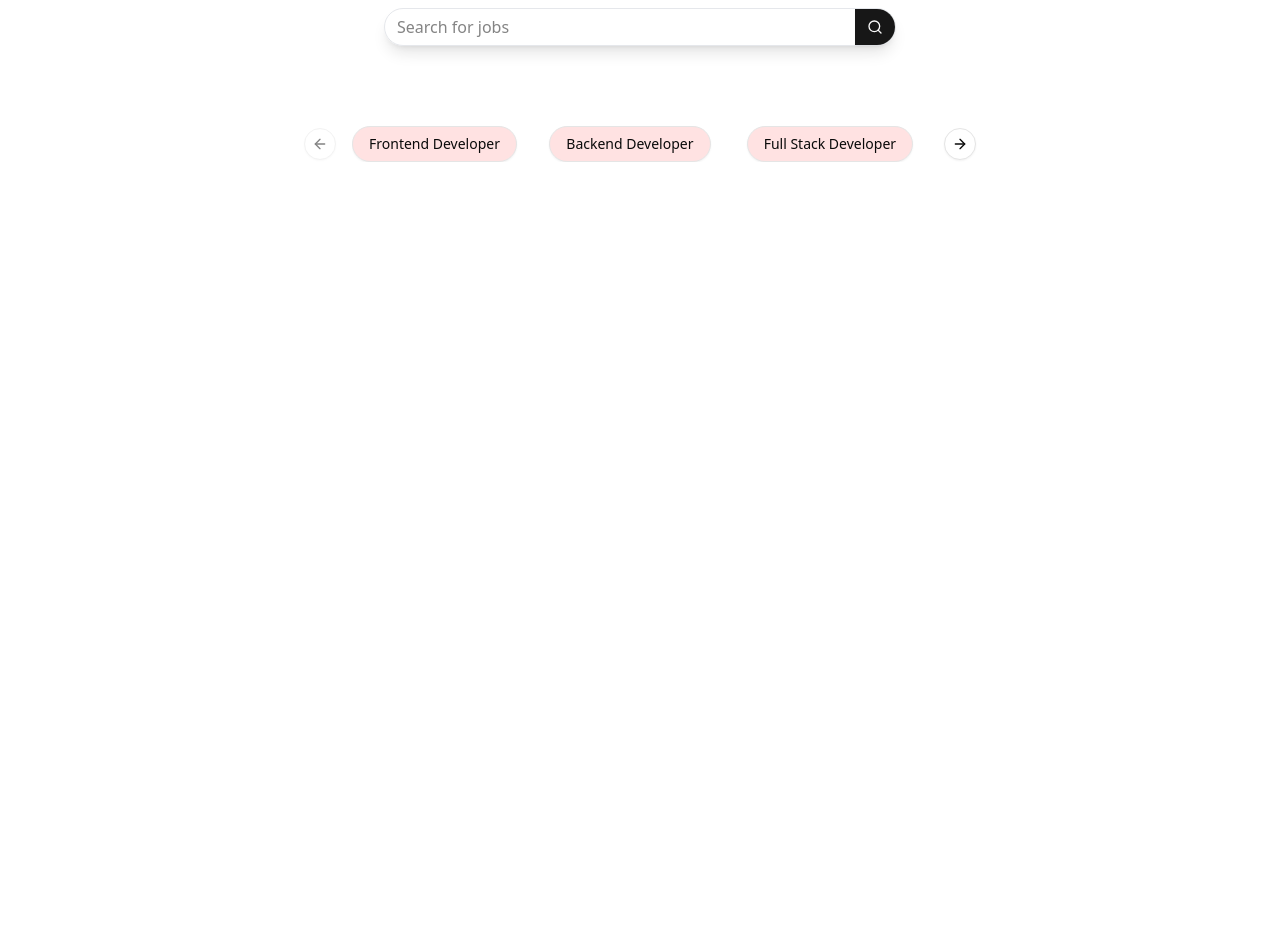
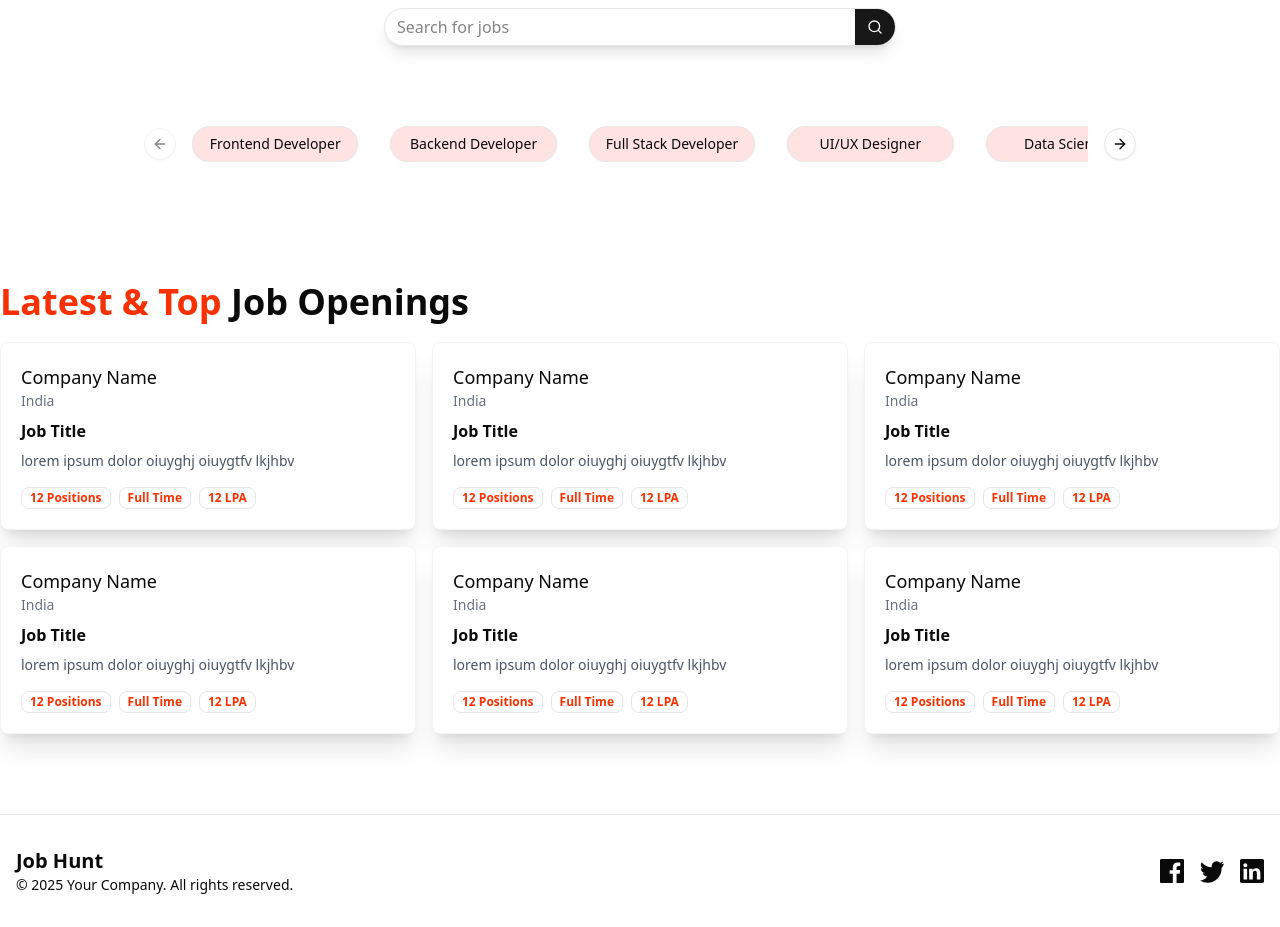
Before and after one commit to Aashi1909/Job-Portal, a React (Vite) app in the folder frontend/: page / in a window 1280 px wide. Shown: the part 280-1207 px from the top of the page. Before the commit the page ends 800 px from the top, so only its background shows below. Built offline with nearby package versions, Linux system fonts and the light colour scheme.

Commit message:
Home page done

```diff
--- a/frontend/src/components/CategoryCarousel.jsx
+++ b/frontend/src/components/CategoryCarousel.jsx
@@ -1,9 +1,14 @@
-import React from 'react'
-import { Carousel, CarouselContent, CarouselItem, CarouselNext, CarouselPrevious } from './ui/carousel'
-import { Button } from './ui/button'
-import { Car } from 'lucide-react'
+import React from "react";
+import {
+  Carousel,
+  CarouselContent,
+  CarouselItem,
+  CarouselNext,
+  CarouselPrevious,
+} from "./ui/carousel";
+import { Button } from "./ui/button";
 
-const category =[
+const category = [
   "Frontend Developer",
   "Backend Developer",
   "Full Stack Developer",
@@ -16,39 +21,35 @@ const category =[
   "QA Engineer",
   "Cybersecurity Analyst",
   "Blockchain Developer",
-    "Artificial Intelligence (AI) Engineer",
-    "Machine Learning Engineer",
+  "AI Engineer",
   "Robotics Engineer",
   "Data Engineer",
   "Game Developer",
-    "Digital Marketing Specialist",
   "Content Writer",
   "Social Media Manager",
   "Video Editor",
   "Graphic Designer",
-]
+];
+
 const CategoryCarousel = () => {
   return (
-    <div>
-        <Carousel className="w-full max-w-xl mx-auto my-20 ">
-            <CarouselContent>
-                {
-                    category.map((item, index) => (
-                    <CarouselItem className="md:basis-1/2 lg:basis-1/3 ">
-                        <Button  variant="outline" className="rounded-full bg-red-100">{item}</Button>
+    <div className="w-full flex justify-center">
+      <Carousel className="w-full max-w-4xl mx-auto my-10">
+        <CarouselContent className="flex gap-x-4">
+          {category.map((item, index) => (
+            <CarouselItem key={index} className="basis-1/3 md:basis-1/4 lg:basis-1/5">
+              <Button variant="outline" className="rounded-full bg-red-100 w-full min-w-[150px] max-w-[200px] overflow-hidden text-ellipsis whitespace-nowrap"
+              >
+                {item}
+              </Button>
             </CarouselItem>
-                ))
-
-                }
-
+          ))}
         </CarouselContent>
         <CarouselPrevious />
         <CarouselNext />
+      </Carousel>
+    </div>
+  );
+};
 
-        </Carousel>
-
-    </div>
-  )
-}
-
-export default CategoryCarousel
+export default CategoryCarousel;
--- a/frontend/src/components/Home.jsx
+++ b/frontend/src/components/Home.jsx
@@ -2,6 +2,8 @@ import React from "react";
 import Navbar from "./shared/Navbar";
 import HeroSection from "./HeroSection";
 import CategoryCarousel from "./CategoryCarousel";
+import LatestJobs from "./LatestJobs";
+import Footer from "./shared/Footer";
 
 const Home =() =>{
     return (
@@ -9,6 +11,8 @@ const Home =() =>{
             <Navbar />
             <HeroSection />
             <CategoryCarousel />
+            <LatestJobs />
+            <Footer />
         </div>
     )
 }
--- /dev/null
+++ b/frontend/src/components/LatestJobCards.jsx
@@ -0,0 +1,25 @@
+import { Badge } from './ui/badge'
+import React from 'react'
+
+const LatestJobCards = () => {
+  return (
+    <div className='p-5 rounded-md shadow-xl bg-white border border-gray-100 cursor-pointer  '>
+        <div>
+        <h1 className='font-medium text-lg'>Company Name</h1>
+        <p className='text-sm text-gray-500 '>India</p>
+        </div>
+        <div>
+            <h1 className='font-semibold text-medium my-2'>Job Title</h1>
+            <p className='text-sm text-gray-600'>lorem ipsum dolor  oiuyghj oiuygtfv lkjhbv </p>
+        </div>
+        <div className='flex items-center mt-4 gap-2'>
+            <Badge className={'text-[#F83002] font-bold'} variant="ghost">12 Positions</Badge>
+            <Badge className={'text-[#F83002] font-bold'} variant="ghost">Full Time</Badge>
+            <Badge className={'text-[#F83002] font-bold'} variant="ghost">12 LPA</Badge>
+        </div>
+
+    </div>
+  )
+}
+
+export default LatestJobCards
--- /dev/null
+++ b/frontend/src/components/LatestJobs.jsx
@@ -0,0 +1,24 @@
+import React from 'react'
+import LatestJobCards from './LatestJobCards'
+
+const randomJobs =[1,2,3,4,5,6,7,8,9,10]
+
+
+const LatestJobs = () => {
+  return (
+    <div className='max-w-7xl mx-auto my-20'>
+        <h1 className='text-4xl font-bold'><span className='text-[#F83002]'>Latest & Top </span>Job Openings</h1>
+        <div className='grid grid-cols-3 gap-4 my-5'>
+        {
+            randomJobs.slice(0,6).map((item, index) => (
+                <LatestJobCards />
+            ))
+        }
+
+        </div>
+
+    </div>
+  )
+}
+
+export default LatestJobs
--- /dev/null
+++ b/frontend/src/components/shared/Footer.jsx
@@ -0,0 +1,30 @@
+import React from 'react';
+
+const Footer = () => {
+  return (
+    <footer className="border-t border-t-gray-200 py-8">
+      <div className="container mx-auto px-4">
+        <div className="flex flex-col md:flex-row justify-between items-center">
+          <div className="mb-4 md:mb-0">
+            <h2 className="text-xl font-bold">Job Hunt</h2>
+            <p className="text-sm">© 2025 Your Company. All rights reserved.</p>
+          </div>
+
+          <div className="flex space-x-4 mt-4 md:mt-0">
+            <a href="https://facebook.com" className="hover:text-gray-400" aria-label="Facebook">
+              <svg className="w-6 h-6" fill="currentColor" viewBox="0 0 24 24"><path d="M22.676 0H1.324C.593 0 0 .592 0 1.324v21.352C0 23.408.593 24 1.324 24H12.82V14.706H9.692v-3.578h3.128V8.408c0-3.1 1.893-4.787 4.657-4.787 1.325 0 2.463.1 2.794.144v3.238l-1.918.001c-1.503 0-1.794.715-1.794 1.762v2.31h3.587l-.468 3.578h-3.119V24h6.116C23.407 24 24 23.408 24 22.676V1.324C24 .592 23.407 0 22.676 0z" /></svg>
+            </a>
+            <a href="https://twitter.com" className="hover:text-gray-400" aria-label="Twitter">
+              <svg className="w-6 h-6" fill="currentColor" viewBox="0 0 24 24"><path d="M24 4.557a9.835 9.835 0 01-2.828.775 4.934 4.934 0 002.165-2.724 9.867 9.867 0 01-3.127 1.195 4.924 4.924 0 00-8.38 4.49A13.978 13.978 0 011.67 3.149 4.93 4.93 0 003.16 9.724a4.903 4.903 0 01-2.229-.616v.062a4.93 4.93 0 003.946 4.827 4.902 4.902 0 01-2.224.084 4.93 4.93 0 004.6 3.417A9.869 9.869 0 010 21.543a13.978 13.978 0 007.548 2.212c9.057 0 14.01-7.507 14.01-14.01 0-.213-.004-.425-.015-.636A10.012 10.012 0 0024 4.557z" /></svg>
+            </a>
+            <a href="https://linkedin.com" className="hover:text-gray-400" aria-label="LinkedIn">
+              <svg className="w-6 h-6" fill="currentColor" viewBox="0 0 24 24"><path d="M20.447 20.452H16.85v-5.569c0-1.327-.027-3.037-1.852-3.037-1.854 0-2.137 1.446-2.137 2.94v5.666H9.147V9.756h3.448v1.464h.05c.48-.91 1.653-1.871 3.401-1.871 3.634 0 4.307 2.39 4.307 5.498v5.605zM5.337 8.29c-1.105 0-2-.896-2-2 0-1.106.895-2 2-2 1.104 0 2 .895 2 2 0 1.104-.896 2-2 2zM7.119 20.452H3.553V9.756h3.566v10.696zM22.225 0H1.771C.791 0 0 .774 0 1.729v20.542C0 23.226.792 24 1.771 24h20.451c.979 0 1.771-.774 1.771-1.729V1.729C24 .774 23.205 0 22.225 0z" /></svg>
+            </a>
+          </div>
+        </div>
+      </div>
+    </footer>
+  );
+}
+
+export default Footer;
--- /dev/null
+++ b/frontend/src/components/ui/badge.jsx
@@ -0,0 +1,44 @@
+import * as React from "react"
+import { Slot } from "@radix-ui/react-slot"
+import { cva } from "class-variance-authority";
+
+import { cn } from "@/lib/utils"
+
+const badgeVariants = cva(
+  "inline-flex items-center justify-center rounded-md border px-2 py-0.5 text-xs font-medium w-fit whitespace-nowrap shrink-0 [&>svg]:size-3 gap-1 [&>svg]:pointer-events-none focus-visible:border-ring focus-visible:ring-ring/50 focus-visible:ring-[3px] aria-invalid:ring-destructive/20 dark:aria-invalid:ring-destructive/40 aria-invalid:border-destructive transition-[color,box-shadow] overflow-hidden",
+  {
+    variants: {
+      variant: {
+        default:
+          "border-transparent bg-primary text-primary-foreground [a&]:hover:bg-primary/90",
+        secondary:
+          "border-transparent bg-secondary text-secondary-foreground [a&]:hover:bg-secondary/90",
+        destructive:
+          "border-transparent bg-destructive text-white [a&]:hover:bg-destructive/90 focus-visible:ring-destructive/20 dark:focus-visible:ring-destructive/40",
+        outline:
+          "text-foreground [a&]:hover:bg-accent [a&]:hover:text-accent-foreground",
+      },
+    },
+    defaultVariants: {
+      variant: "default",
+    },
+  }
+)
+
+function Badge({
+  className,
+  variant,
+  asChild = false,
+  ...props
+}) {
+  const Comp = asChild ? Slot : "span"
+
+  return (
+    <Comp
+      data-slot="badge"
+      className={cn(badgeVariants({ variant }), className)}
+      {...props} />
+  );
+}
+
+export { Badge, badgeVariants }
```
Lines whose indentation alone changed are shown as unchanged.
